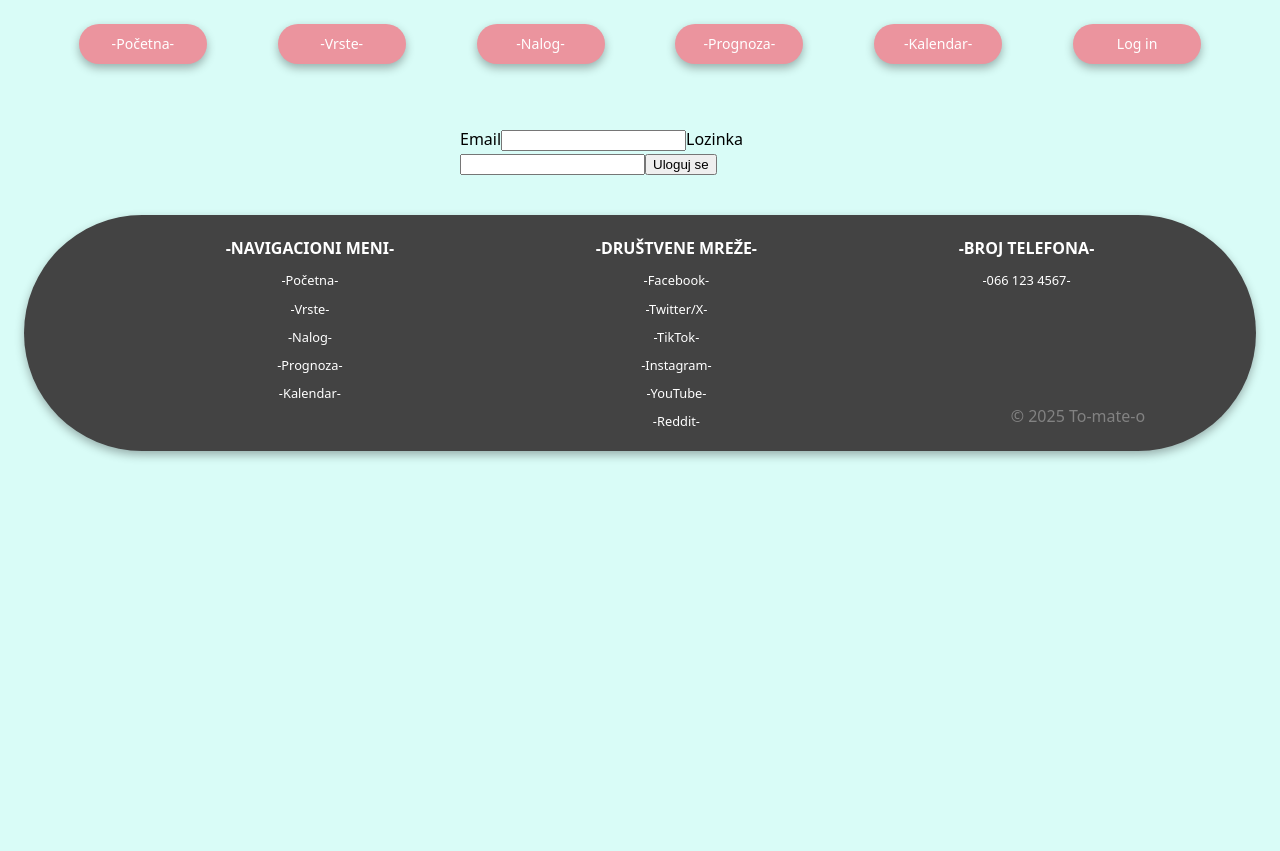
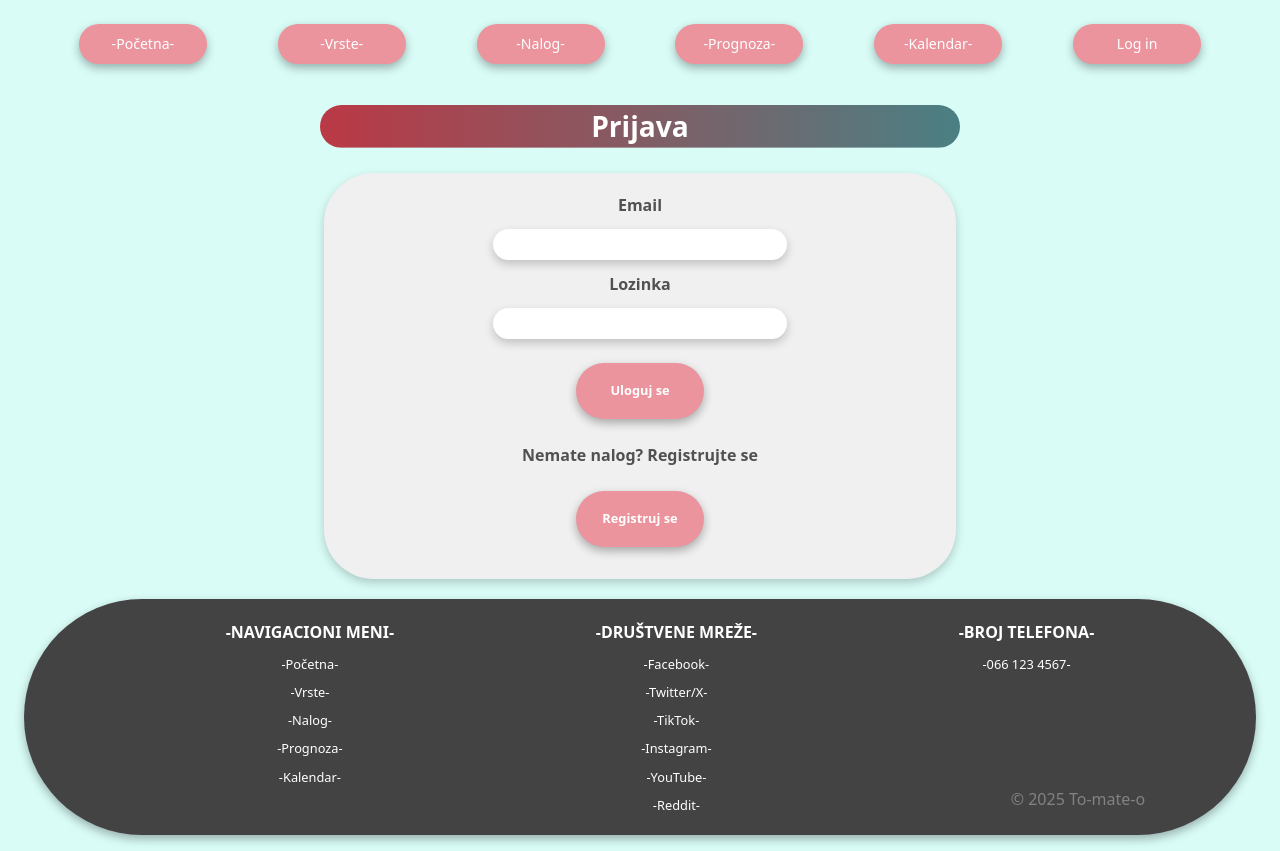
Before and after one commit to elab-development/internet-tehnologije-2024-projekat-appzapoljproizvodnju_2021_0362, a React (Vite) app in the folder frontend/: page /login in a window 1280 px wide. Before the commit the page ends 800 px from the top, so only its background shows below. Built offline with nearby package versions, Linux system fonts and the light colour scheme; no server answers.

Commit message:
stilizovane stranice login i registracija

```diff
--- a/frontend/src/css/index.css
+++ b/frontend/src/css/index.css
@@ -100,3 +100,35 @@ h1 {
   margin: 0 20%;
   padding: 1% 5%;
 }
+
+/*FORME*/
+
+form {
+  display: flex;
+  align-items: center;
+  flex-direction: column;
+  gap: 12px;
+  background-color: #f0f0f0;
+  width: 50%;
+  margin: 20px auto;
+  padding: 20px 0;
+  box-shadow: 0 4px 10px rgba(0, 0, 0, 0.2);
+  border-radius: 50px;
+}
+
+form .dugme{
+  margin: 12px 0;
+}
+
+label {
+  font-weight: bold;
+  color: rgb(81, 81, 81);
+}
+
+input {
+  padding: 8px 12px;
+  border: none;
+  box-shadow: 0 4px 10px rgba(0, 0, 0, 0.2);
+  border-radius: 100px;
+  width: 270px;
+}
--- a/frontend/src/stranice/Login.jsx
+++ b/frontend/src/stranice/Login.jsx
@@ -1,7 +1,8 @@
 import { useState } from "react";
 import { useAuth } from "../api/AuthContext";
-import { useNavigate } from "react-router-dom";
+import { Link, useNavigate } from "react-router-dom";
 
+import Dugme from "../komponente/Dugme";
 import Naslov from "../komponente/Naslov";
 
 export default function Login() {
@@ -22,8 +23,8 @@ export default function Login() {
   }
 
   return (
-    <div style={{ maxWidth: 360, margin: "40px auto" }}>
-      <Naslov>Prijava</Naslov>
+    <div>
+      <h2 className="podnaslov">Prijava</h2>
       <form onSubmit={onSubmit}>
         <label>Email</label>
         <input
@@ -40,7 +41,9 @@ export default function Login() {
           required
         />
         {err && <p style={{color:"crimson"}}>{err}</p>}
-        <button type="submit">Uloguj se</button>
+        <Dugme tekst="Uloguj se" tip="submit" />
+        <label>Nemate nalog? Registrujte se</label>
+        <Dugme tekst="Registruj se" link="/registracija" />
       </form>
     </div>
   );
--- a/frontend/src/stranice/Registracija.jsx
+++ b/frontend/src/stranice/Registracija.jsx
@@ -1,6 +1,8 @@
 import { useState } from "react";
 import { register as apiRegister } from "../api/auth";
 import { useNavigate, Link } from "react-router-dom";
+
+import Dugme from "../komponente/Dugme";
 
 export default function Registracija() {
   const nav = useNavigate();
@@ -26,8 +28,8 @@ export default function Registracija() {
   }
 
   return (
-    <div style={{ maxWidth: 420, margin: "40px auto" }}>
-      <h2>Registracija</h2>
+    <div>
+      <h2 className="podnaslov">Registracija</h2>
       <form onSubmit={onSubmit}>
         <label>Ime</label>
         <input value={form.name} onChange={(e)=>setForm({...form, name:e.target.value})} required />
@@ -38,9 +40,10 @@ export default function Registracija() {
         <label>Lozinka</label>
         <input type="password" value={form.password} onChange={(e)=>setForm({...form, password:e.target.value})} required />
         {err && <p style={{color:"crimson"}}>{err}</p>}
-        <button type="submit">Registruj se</button>
+        <Dugme tekst="Registruj se" tip="submit" />
+        <label>Već imate nalog? Ulogujte se</label>
+        <Dugme tekst="Uloguj se" link="/login" />
       </form>
-      <p style={{marginTop:12}}>Već imaš nalog? <Link to="/login">Prijavi se</Link></p>
     </div>
   );
 }
```
